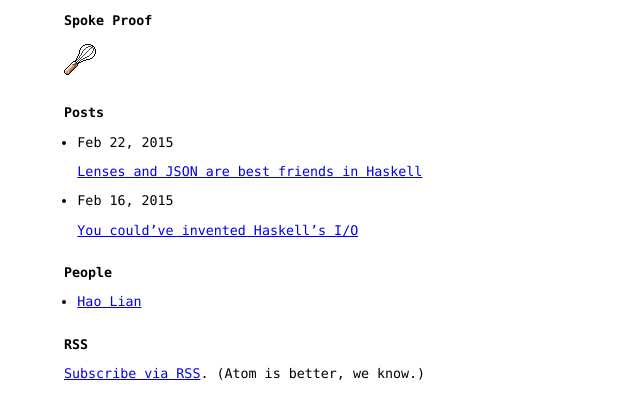
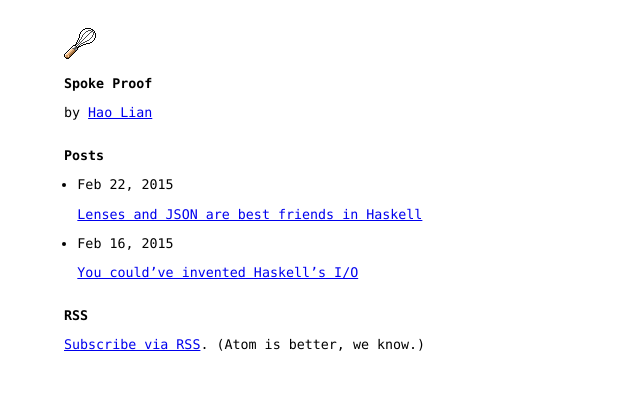
Before and after one commit to hlian/hao.codes, a Jekyll site: the page built from index.html, in a window 1280 px wide. Shown: the top 419 px of the page, without its empty margins (0-640 px from the left). Built offline with Jekyll 4.4.1, drawn with Linux system fonts in a browser that asks for light colours; Markdown is read by kramdown in place of the engine named in the settings.

Commit message:
index.html relaid out

```diff
--- a/index.html
+++ b/index.html
@@ -2,10 +2,17 @@
 layout: default
 ---
 
+<p>
+  <img src="{{ "/static/whisk.png" | prepend: site.baseurl}}" height="32px" width="32px" alt="whisk">
+</p>
+
 <h1>{{ site.title }}</h1>
 
 <p>
-  <img src="{{ "/static/whisk.png" | prepend: site.baseurl}}" height="32px" width="32px" alt="whisk">
+  by
+  {% for author in site.data.people %}
+  <a href="{{ site.baseurl }}/people/{{ author[0] }}">{{ author[1].name }}</a>
+  {% endfor %}
 </p>
 
 <h2>Posts</h2>
@@ -21,12 +28,6 @@ layout: default
 {% endfor %}
 </ul>
 
-<h2>People</h2>
-<ul>
-{% for author in site.data.people %}
-<li><a href="{{ site.baseurl }}/people/{{ author[0] }}">{{ author[1].name }}</a></li>
-{% endfor %}
-</ul>
 
 <h2>RSS</h2>
 <p><a href="{{ "/feed.xml" | prepend: site.baseurl }}">Subscribe via RSS</a>. (Atom is better, we know.)</p>
```
Also changed, not shown: people/hao/index.md (+2 -3 lines).
